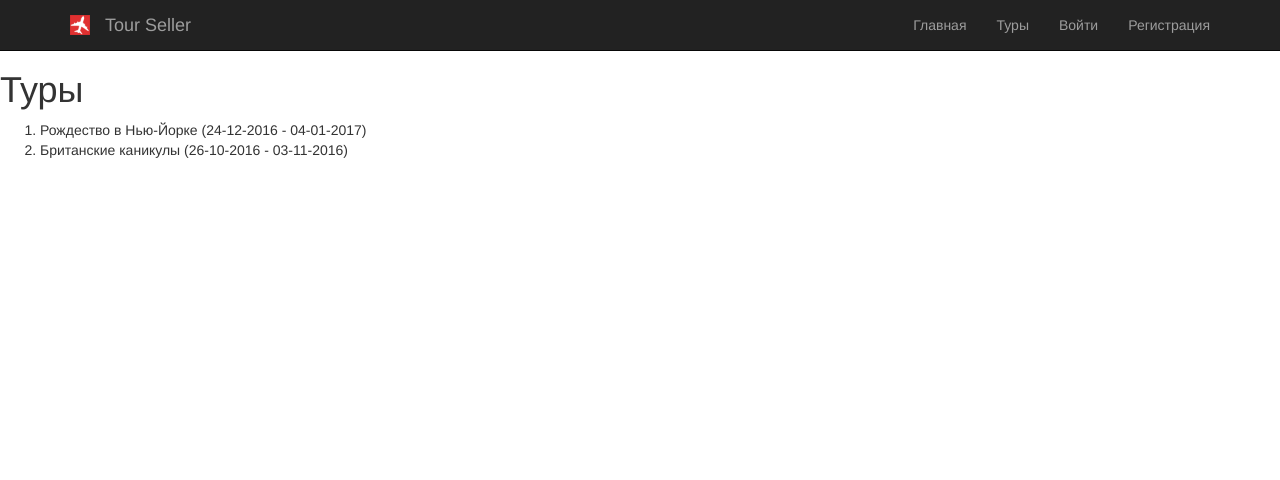
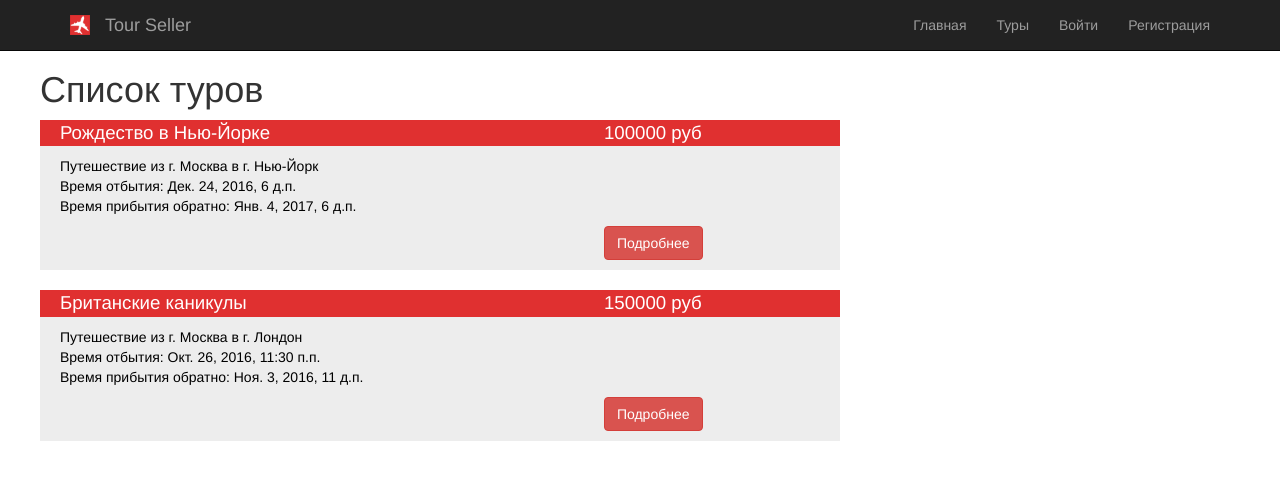
Before and after one commit to CodeFoXx/tour_seller, a Django app: page /tours/ in a window 1280 px wide. Shown: the top 480 px of the page. Run offline with Django 3.2, Linux system fonts and the light colour scheme; data comes from the database, SQL or seed files in the repository; parts of the project's set-up code (start-up, migrations or seed data) failed here and were passed over; some libraries are stand-ins or nearby versions.

Commit message:
bootstrap has been added, index page has been created, base.html has been edited, one ref on index page has been created

```diff
--- a/static/css/style.css
+++ b/static/css/style.css
@@ -85,16 +85,25 @@ div.elementdiv_white {
     padding: 20px;
     align-content: center;
 }
+div.contentbody {
+    width: 100%;
+    align-content: left;
+    padding-left: 40px;
+}
 
 div.objdiv {
     width: 800px;
-    margin: auto;
     margin-bottom: 20px;
 }
 
 div.objdiv_header {
     width: 100%;
     background-color: #E03030;
+}
+
+div.objdiv_subheader {
+    width: 100%;
+    background-color: #e4b9b0;
 }
 
 div.objdiv_header_left {
@@ -116,9 +125,18 @@ div.objdiv_header_right {
 div.objdiv_body {
     padding-left: 20px;
     padding-top: 10px;
-    padding-bottom: 10px;
+    padding-bottom: 0px;
     background-color: #EDEDED;
     color: #000000;
+}
+
+div.objdiv_body_info {
+    padding-left: 20px;
+    padding-top: 0px;
+    padding-bottom: 0px;
+    background-color: #EDEDED;
+    color: #000000;
+    display: none;
 }
 
 div.objdiv_footer {
--- /dev/null
+++ b/static/js/view-scripts.js
@@ -0,0 +1,10 @@
+/**
+ * Created by DNS on 09.10.2016.
+ */
+function change_display_tour_div(div_name) {
+    var current_object = document.getElementById(div_name);
+    if (current_object.style.display == 'block')
+        current_object.style.display = 'none';
+    else
+        current_object.style.display = 'block';
+}
--- a/templates/base.html
+++ b/templates/base.html
@@ -8,6 +8,7 @@
     <link rel="stylesheet" type="text/css" href="{% static 'css/bootstrap.css' %}"/>
     <link rel="stylesheet" type="text/css" href="{% static 'css/bootstrap-responsive.css' %}"/>
     <script type="text/javascript" src="{% static 'js/bootstrap.js' %}"></script>
+    <script type="text/javascript" src="{% static 'js/view-scripts.js' %}"></script>
 </head>
 <body>
 <div class="navbar navbar-inverse navbar-fixed-top">
@@ -20,17 +21,17 @@
             </button>
             <div>
                 <img src="{% static 'img/tour-logo.png' %}" class="navbar-brand">
-                    <a href = "#" class = "navbar-brand">Tour Seller</a>
+                <a href = "{% url 'index' %}" class = "navbar-brand">Tour Seller</a>
             </div>
         </div>
         <div class="navbar-collapse collapse">
             <ul class="nav navbar-nav navbar-right">
                 <li><a href = "{% url 'index' %}">Главная</a></li>
-                    <li><a href = "adasd">Туры</a></li>
+                <li><a href = "{% url 'tour_list' %}">Туры</a></li>
                 <li id="licart" style="display: none">Корзина</liid>
                 <li id="lilogin" style="display: block"><a href = "adasd">Войти</a></li>
                 <li id="lilogout" style="display: none; cursor: pointer"><a onclick="tryLogout()"><a href = "adasd">Выйти</a></li>
-                    <li id="liregister" style="display: block"><a href = "adasd">Регистрация</a></li>
+                <li id="liregister" style="display: block"><a href = "{% url 'register' %}">Регистрация</a></li>
                 <li id="liprofile" style="display: none"><a href = "adasd">Профиль</a></li>
             </ul>
         </div>
--- a/templates/tours/tour_list.html
+++ b/templates/tours/tour_list.html
@@ -1,10 +1,33 @@
 {% extends 'base.html' %}
 
 {% block content %}
-    <h1>{% block title %}Туры{% endblock %}</h1>
-    <ol>
-        {% for tour in tour_list %}
-            <li>{{ tour }}</li>
-        {% endfor %}
-    </ol>
+    <div class="contentbody">
+        <h1>{% block title %}Список туров{% endblock %}</h1>
+            {% for tour in tour_list %}
+                <div class="objdiv" id = "tour{{ tour.id }}" >
+                    <div class="objdiv_header">
+                        <div class="objdiv_header_left">{{ tour.name }}</div>
+                        <div class="objdiv_header_right">{{ tour.price }} руб</div>
+                    </div>
+                    <div class="objdiv_body">
+                        Путешествие из г. {{ tour.departure_city.name }} в г. {{ tour.hotel.city.name }} <br/>
+                        Время отбытия: {{ tour.start_date }} <br/>
+                        Время прибытия обратно: {{ tour.fin_date }} <br/>
+                    </div>
+                    <div class="objdiv_body_info" id="tourinfo{{ tour.id }}">
+                        Отель: {{ tour.hotel.name }}, {{ tour.hotel.stars}} звезд<br/>
+                        Страна: {{ tour.hotel.city.country }}<br/>
+                        Авиакомпания: {{ tour.airline }}<br/>
+                        Туроператор: {{ tour.tour_operator.name }}<br/>
+                        Количество свободных мест: {{ tour.capacity }}<br/>
+                    </div>
+                     <div class="objdiv_footer">
+                         <div class="objdiv_footer_left">&nbsp;</div>
+                          <div class="objdiv_footer_right">
+                              <a href="javascript: change_display_tour_div('tourinfo{{ tour.id }}')" class="btn btn-danger btn-large">Подробнее</a>
+                          </div>
+                     </div>
+                </div>
+            {% endfor %}
+    </div>
 {% endblock %}
--- a/tour_seller/settings.py
+++ b/tour_seller/settings.py
@@ -45,7 +45,7 @@ INSTALLED_APPS = [
     'airlines',
     'places',
     'consumers',
-    'tourOperators',
+    'touroperators',
 ]
 
 MIDDLEWARE = [
--- a/tour_seller/urls.py
+++ b/tour_seller/urls.py
@@ -20,9 +20,10 @@ from . import views
 urlpatterns = [
     url(r'^admin/', admin.site.urls),
     url(r'^tours/', include('tours.urls')),
-    url(r'^tourOperators/', include('tourOperators.urls')),
+    url(r'^touroperators/', include('touroperators.urls')),
     url(r'^places/', include('places.urls')),
     url(r'^consumers/', include('consumers.urls')),
     url(r'^airlines/', include('airlines.urls')),
     url(r'^tour_seller/', views.index, name='index'),
+    url(r'^tour_seller/', views.register, name='register'),
 ]
--- a/tour_seller/views.py
+++ b/tour_seller/views.py
@@ -3,3 +3,7 @@ from django.shortcuts import render_to_response
 
 def index(request):
    return render_to_response('tour_seller/index.html')
+
+
+def register(request):
+   return render_to_response('tour_seller/register.html')
--- a/tourOperators/admin.py
+++ b/touroperators/admin.py
@@ -1,5 +1,5 @@
 from django.contrib import admin
 
-from tourOperators.models import TourOperator
+from touroperators.models import TourOperator
 
 admin.site.register(TourOperator)
--- a/tourOperators/urls.py
+++ b/touroperators/urls.py
@@ -1,6 +1,6 @@
 from django.conf.urls import url
 
-from tourOperators.views import TourOperListView
+from touroperators.views import TourOperListView
 
 urlpatterns = [
     url('^$', TourOperListView.as_view(), name='tourOp_list')
--- a/tourOperators/views.py
+++ b/touroperators/views.py
@@ -1,6 +1,6 @@
 from django.views.generic import ListView
 
-from tourOperators.models import TourOperator
+from touroperators.models import TourOperator
 
 
 class TourOperListView(ListView):
--- a/tours/models.py
+++ b/tours/models.py
@@ -1,7 +1,7 @@
 from django.db import models
 
 from airlines.models import Airline
-from tourOperators.models import TourOperator
+from touroperators.models import TourOperator
 from places.models import Hotel
 from places.models import City
 # from consumers.models import Booking
--- a/tours/urls.py
+++ b/tours/urls.py
@@ -3,5 +3,5 @@ from django.conf.urls import url
 from tours.views import TourListView
 
 urlpatterns = [
-    url('^$', TourListView.as_view(), name='tour_list')
+    url('^$', TourListView.as_view(), name='tour_list'),
 ]
--- a/tours/views.py
+++ b/tours/views.py
@@ -5,3 +5,7 @@ from tours.models import Tour
 
 class TourListView(ListView):
     model = Tour
+
+
+class TourListMoreView(ListView):
+    model = Tour
```
Also changed, not shown: templates/tour_seller/register.html (added, +31 -0 lines), diagrams/py_class_diagram.png (deleted), touroperators/__init__.py (added), touroperators/migrations/0001_initial.py (renamed from tourOperators/migrations/0001_initial.py), touroperators/migrations/__init__.py (added), touroperators/models.py (renamed from tourOperators/models.py), tours/migrations/0001_initial.py. Lines whose indentation alone changed are shown as unchanged.
